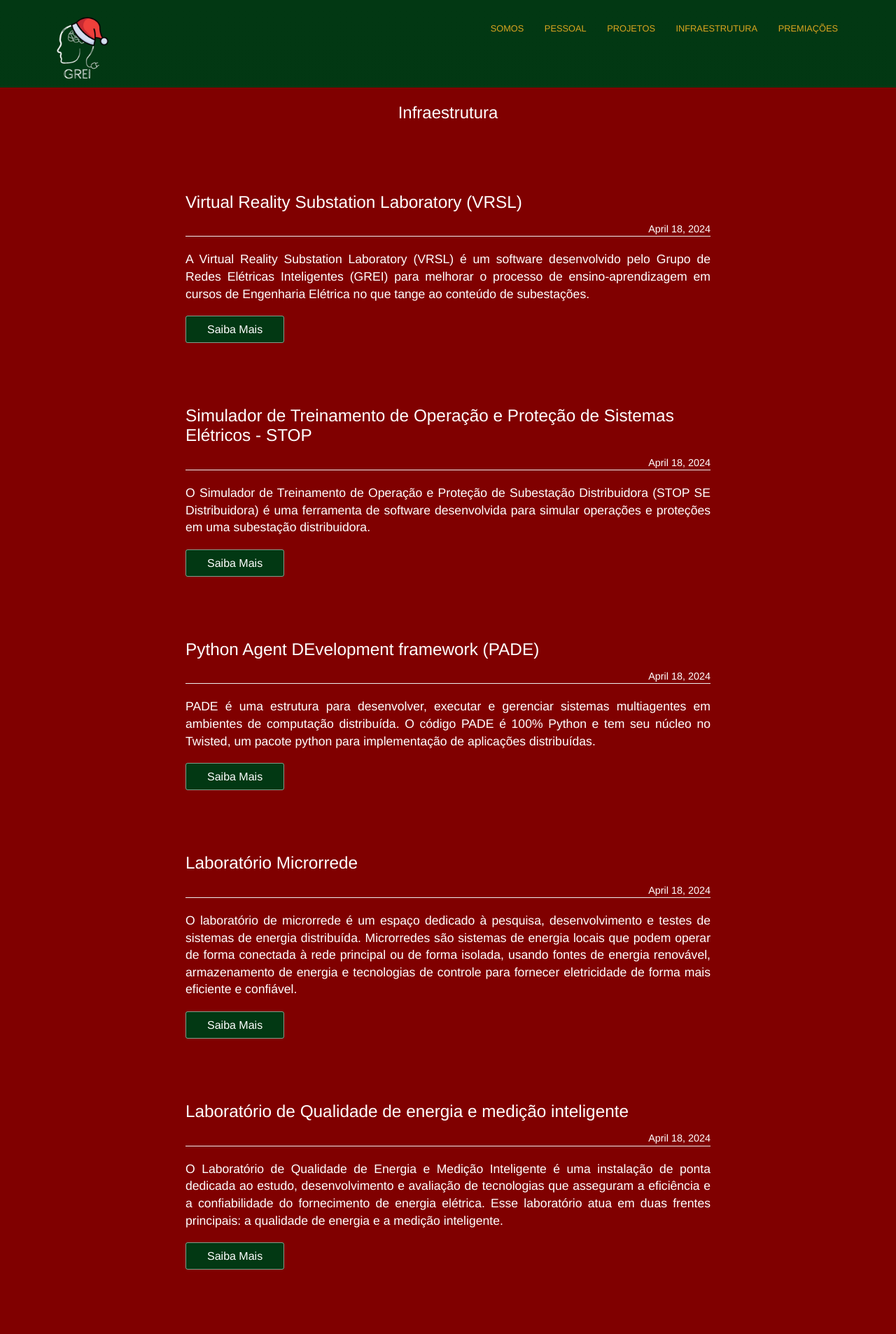
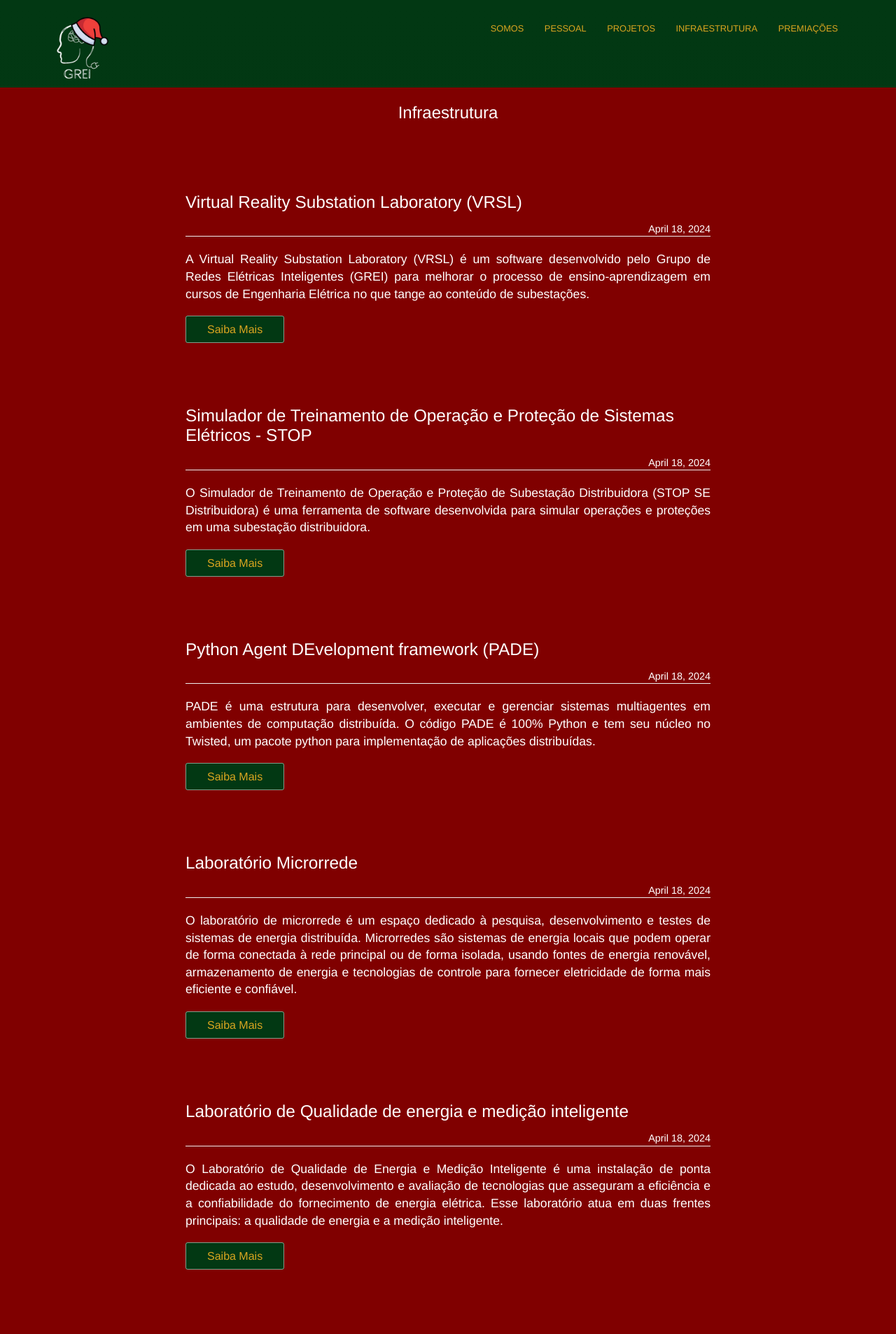
Before and after one commit to Gabriell89222/Gabriell89222.github.io, a Jekyll site: the page built from blog/index.html, in a window 1280 px wide. Shown: the top 1906 px of the page at 70% size. Built offline with Jekyll 4.4.1, drawn with Linux system fonts in a browser that asks for light colours; the list of posts is cut into pages by our own code.

Commit message:
Atualiza cor fonte button

```diff
--- a/_sass/forms.scss
+++ b/_sass/forms.scss
@@ -1,5 +1,5 @@
 .button a, input[type=submit] {
-	color: #fff;
+	color: goldenrod;
 	text-decoration: none;
 	padding: 10px 30px;
 	background: $brand-color;
@@ -9,7 +9,7 @@
 }
 
 .button a:hover, input[type=submit]:hover {
-	border: 1px solid #fff;
+	border: 1px solid goldenrod;
 	background: $secondary-brand-color;
 	cursor: pointer;
 }
```
